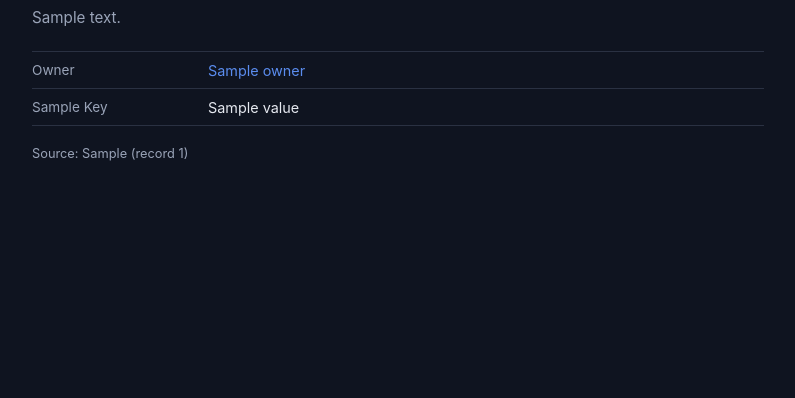
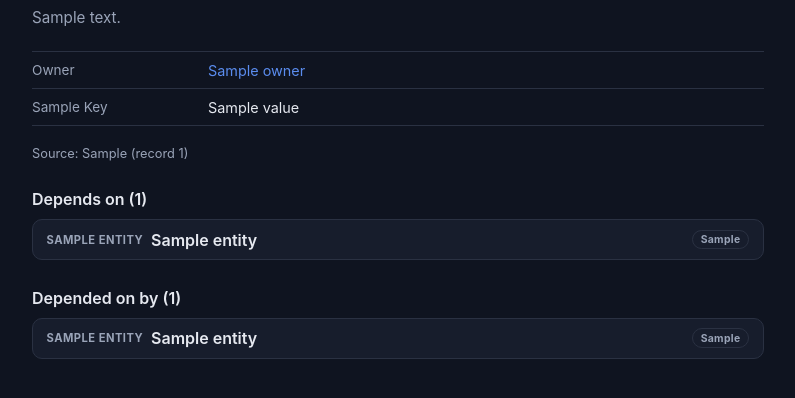
Before and after one commit to raghuram-chittibomma/enterprise-dependency-intelligence, a FastAPI app: template src/web/templates/pages/entity_detail.html in a window 1280 px wide. Shown: the part 164-562 px from the top of the page, without its empty margins (242-1037 px from the left). Run offline with FastAPI, Linux system fonts and the light colour scheme; the template is opened without the code that fills it: most values are stand-ins (such as "Sample title", 1, 10 or a date in 2020).

Commit message:
increment-8-direct-deps: direct upstream/downstream dependencies (FR3)
Adds get_direct_dependencies() to src/graph/queries.py: one-hop upstream
("depends on") and downstream ("depended on by") lists for an entity,
restricted to the 4 relationship types that represent an actual functional
dependency (CONSUMES/READS_FROM/WRITES_TO/INTEGRATES_WITH) per
DATA_MODEL.md's "DEPENDS_ON is intentionally never persisted" note --
OWNED_BY, SUPPORTS, and REPLACED_BY are real edges but not dependency edges,
so they're excluded.

Rendered as two new sections on the existing entity detail page (FR2),
each dependency entry linking onward with its relationship type labeled.
Verified against the live-ingested dataset: Storefront's 3 CONSUMES
upstream edges and zero downstream; the Customer API's 1 upstream + 3
downstream dependents.

Co-authored-by: Cursor <cursoragent@cursor.com>

```diff
--- a/src/web/static/css/style.css
+++ b/src/web/static/css/style.css
@@ -261,3 +261,57 @@ body {
   color: var(--color-text-muted);
   font-size: 0.8rem;
 }
+
+.dependency-section {
+  margin-top: 1.75rem;
+}
+
+.dependency-section h2 {
+  font-size: 1rem;
+  font-weight: 600;
+  margin: 0 0 0.6rem;
+  color: var(--color-text);
+}
+
+.dependency-list {
+  list-style: none;
+  margin: 0;
+  padding: 0;
+  display: flex;
+  flex-direction: column;
+  gap: 0.4rem;
+}
+
+.dependency-item {
+  display: flex;
+  align-items: center;
+  justify-content: space-between;
+  gap: 0.75rem;
+  padding: 0.6rem 0.85rem;
+  background: var(--color-surface);
+  border: 1px solid var(--color-border);
+  border-radius: var(--radius);
+}
+
+.dependency-item a {
+  display: flex;
+  align-items: center;
+  gap: 0.5rem;
+  color: inherit;
+  text-decoration: none;
+}
+
+.dependency-item a:hover .entity-name {
+  color: var(--color-accent);
+}
+
+.rel-type-badge {
+  font-size: 0.65rem;
+  font-weight: 700;
+  letter-spacing: 0.03em;
+  color: var(--color-text-muted);
+  border: 1px solid var(--color-border);
+  border-radius: 999px;
+  padding: 0.15rem 0.5rem;
+  white-space: nowrap;
+}
--- a/src/web/templates/pages/entity_detail.html
+++ b/src/web/templates/pages/entity_detail.html
@@ -48,4 +48,42 @@
 
   <p class="entity-source">Source: {{ entity.source_system }} (record {{ entity.source_record_id }})</p>
 </section>
+
+<section class="dependency-section">
+  <h2>Depends on ({{ dependencies.upstream | length }})</h2>
+  {% if dependencies.upstream %}
+  <ul class="dependency-list">
+    {% for edge in dependencies.upstream %}
+    <li class="dependency-item">
+      <a href="/entities/{{ edge.entity.id }}">
+        <span class="entity-label">{{ edge.entity.label }}</span>
+        <span class="entity-name">{{ edge.entity.name }}</span>
+      </a>
+      <span class="rel-type-badge">{{ edge.rel_type }}</span>
+    </li>
+    {% endfor %}
+  </ul>
+  {% else %}
+  <p class="entity-metadata-empty">No direct upstream dependencies.</p>
+  {% endif %}
+</section>
+
+<section class="dependency-section">
+  <h2>Depended on by ({{ dependencies.downstream | length }})</h2>
+  {% if dependencies.downstream %}
+  <ul class="dependency-list">
+    {% for edge in dependencies.downstream %}
+    <li class="dependency-item">
+      <a href="/entities/{{ edge.entity.id }}">
+        <span class="entity-label">{{ edge.entity.label }}</span>
+        <span class="entity-name">{{ edge.entity.name }}</span>
+      </a>
+      <span class="rel-type-badge">{{ edge.rel_type }}</span>
+    </li>
+    {% endfor %}
+  </ul>
+  {% else %}
+  <p class="entity-metadata-empty">Nothing depends directly on this entity.</p>
+  {% endif %}
+</section>
 {% endblock %}
```
Also changed, not shown: docs/03_operations/RELEASE_NOTES.md (+1 -0 lines), src/api/routes/entities.py (+7 -3 lines), src/graph/queries.py (+74 -0 lines), tests/unit/test_api_search.py (+55 -2 lines), tests/unit/test_queries.py (+82 -6 lines).
